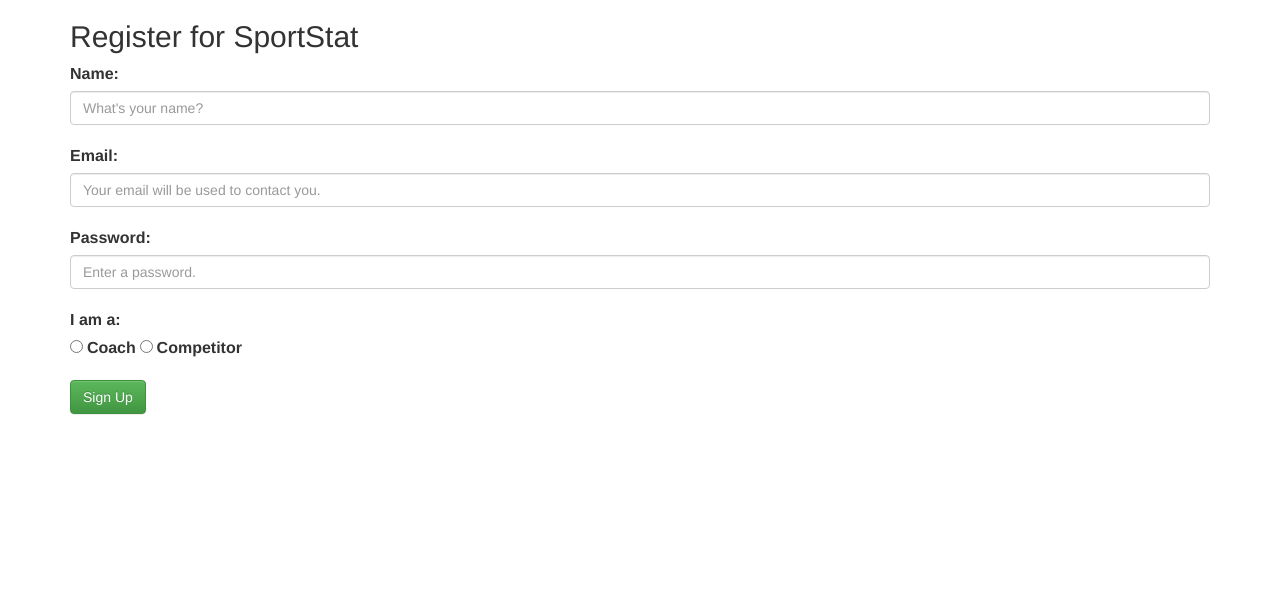
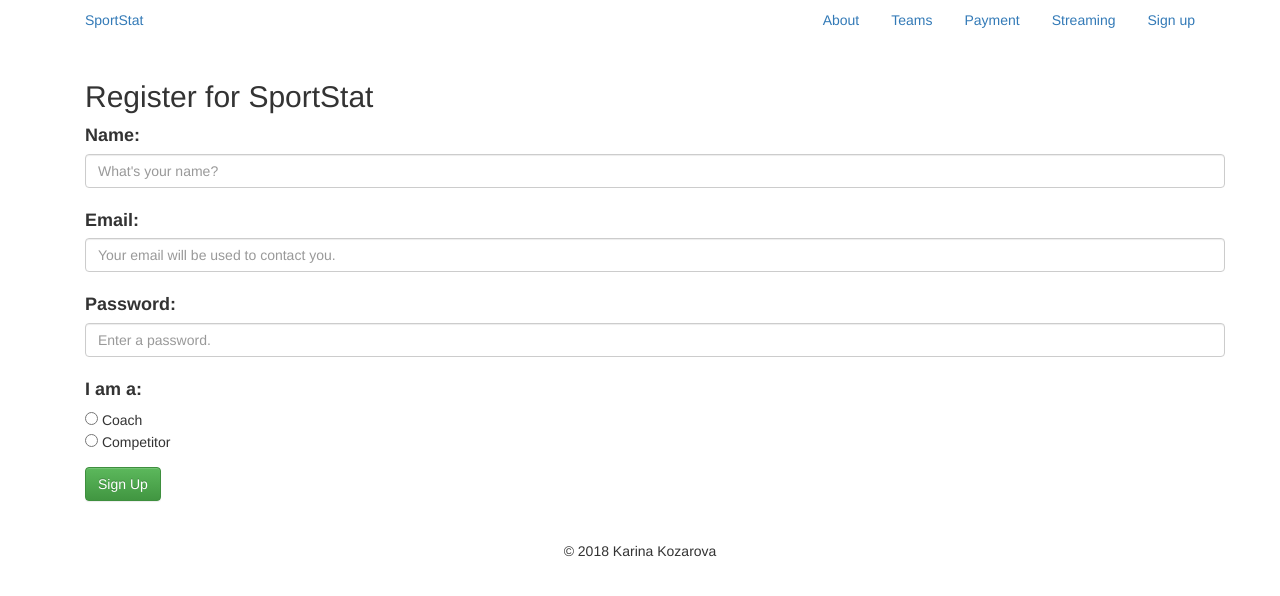
Before and after one commit to karinakozarova/SportStat, a Flask app: page /register in a window 1280 px wide. Shown: the top 596 px of the page. Run offline with Flask 2, Linux system fonts and the light colour scheme; parts of the project's set-up code (start-up, migrations or seed data) failed here and were passed over; some libraries are stand-ins or nearby versions.

Commit message:
updated database to have the role column

```diff
--- a/app/templates/base.html
+++ b/app/templates/base.html
@@ -2,8 +2,11 @@
 <html lang="en">
   <head>
     <title>{% block title %}{% endblock %}</title>
-<link rel="stylesheet" href="https://maxcdn.bootstrapcdn.com/bootstrap/3.3.7/css/bootstrap.min.css">
-
+    <link rel="stylesheet" href="https://maxcdn.bootstrapcdn.com/bootstrap/3.3.7/css/bootstrap.min.css">
+    <link rel="stylesheet" media="screen" href ="static/bootstrap.min.css">
+    <link rel="stylesheet" href="static/bootstrap-theme.min.css">
+    <meta name="viewport" content = "width=device-width, initial-scale=1.0">
+    {% block style %}{% endblock %}
   </head>
   <body>
     <div class="container">
@@ -19,6 +22,7 @@
           </ul>
         </nav>
       </div>
+      <br>
       {% block body %}
       {% endblock %}
 
--- a/app/templates/register.html
+++ b/app/templates/register.html
@@ -1,44 +1,13 @@
-<!DOCTYPE html PUBLIC "-//W3C//DTD XHTML 1.0 Strict//EN" "http://www.w3.org/TR/xhtml1/DTD/xhtml1-strict.dtd">
-<html>
-    <head>
-        <title>Reusable Form Demo</title>
-       <link rel="stylesheet" media="screen" href ="static/bootstrap.min.css">
-       <link rel="stylesheet" href="static/bootstrap-theme.min.css">
-       <meta name="viewport" content = "width=device-width, initial-scale=1.0">
-
-    </head>
-    <body>
+{% extends "base.html" %}
+{% block title %}Register{% endblock %}
+{% block body %}
 
 
 <div class="container">
-
-
   <h2> Register for SportStat</h2>
   <form  action="" method="post" role="form">
     {{ form.csrf }}
-    <div class="form-group">
-      <label style = "font-size: medium" for="name">Name:</label>
-      <input type="text" class="form-control" id="name" name="name" placeholder="What's your name?">
-      <br>
-      <label style = "font-size: medium" for="email">Email:</label>
-      <input type="text" class="form-control" id="email" name="email" placeholder="Your email will be used to contact you.">
-      <br>
-      <label style = "font-size: medium" for="password">Password:</label>
-      <input type="password" class="form-control" id="password" name="password" placeholder="Enter a password.">
-      <br>
-      <label style = "font-size: medium" for="role">I am a: </label>
-      <br>
-      <input type="radio" id="coach" name="coach" placeholder="What is your role?">
-      <label style = "font-size: medium" for="coach">Coach</label>
-
-      <input type="radio"  id="competitor" name="competitor" placeholder="What is your role" >
-      <label for="competitor" style = "font-size: medium">Competitor</label>
-    </div>
-    <button type="submit" class="btn btn-success">Sign Up</button>
-  </form>
-
-  <br>
-        {% with messages = get_flashed_messages(with_categories=true) %}
+    {% with messages = get_flashed_messages(with_categories=true) %}
             {% if messages %}
 
         {% for message in messages %}
@@ -57,9 +26,32 @@
             {% endif %}
         {% endwith %}
 
+    <div class="form-group">
+      <label style = "font-size: large" for="name">Name:</label>
+      <input type="text" class="form-control" id="name" name="name" placeholder="What's your name?">
+      <br>
+      <label style = "font-size: large" for="email">Email:</label>
+      <input type="text" class="form-control" id="email" name="email" placeholder="Your email will be used to contact you.">
+      <br>
+      <label style = "font-size: large" for="password">Password:</label>
+      <input type="password" class="form-control" id="password" name="password" placeholder="Enter a password.">
+      <br>
+      <label style = "font-size: large" for="role">I am a: </label>
+      <br>
+
+      <input type="radio" name="options" id="1" value="1"> Coach </input>
+      <br>
+      <input type="radio" name="options" id="2" value="2"> Competitor </input>
+      <br>
+    </div>
+    <button type="submit" class="btn btn-success">Sign Up</button>
+  </form>
+
+  <br>
+
+
 </div>
 <br>
 </div>
 </div>
-</body>
-</html>
+{% endblock %}
--- a/app/views.py
+++ b/app/views.py
@@ -53,15 +53,21 @@
         conn = sqlite3.connect("test.db")
         c = conn.cursor()
 
+        # c.execute(""" CREATE TABLE Users(
+        #     name text,
+        #     email text,
+        #     password text,
+        #     role text
+        # )""")
+
         name = request.form['name']
         password = request.form['password']
         email = request.form['email']
+        role = request.form['options']
 
         if form.validate():
-            c.execute("INSERT INTO {} VALUES(?, ?, ?)".format("Users"), (name,email,password))
-            flash('Successfully registered! ' + name + password + email)
+            c.execute("INSERT INTO {} VALUES(?, ?, ?, ?)".format("Users"), (name,email,password,role))
             conn.commit()
-
             flash('Thanks for registration ' + name)
             return render_template("signed_in.html")
         else:
```
Also changed, not shown: test.db.
